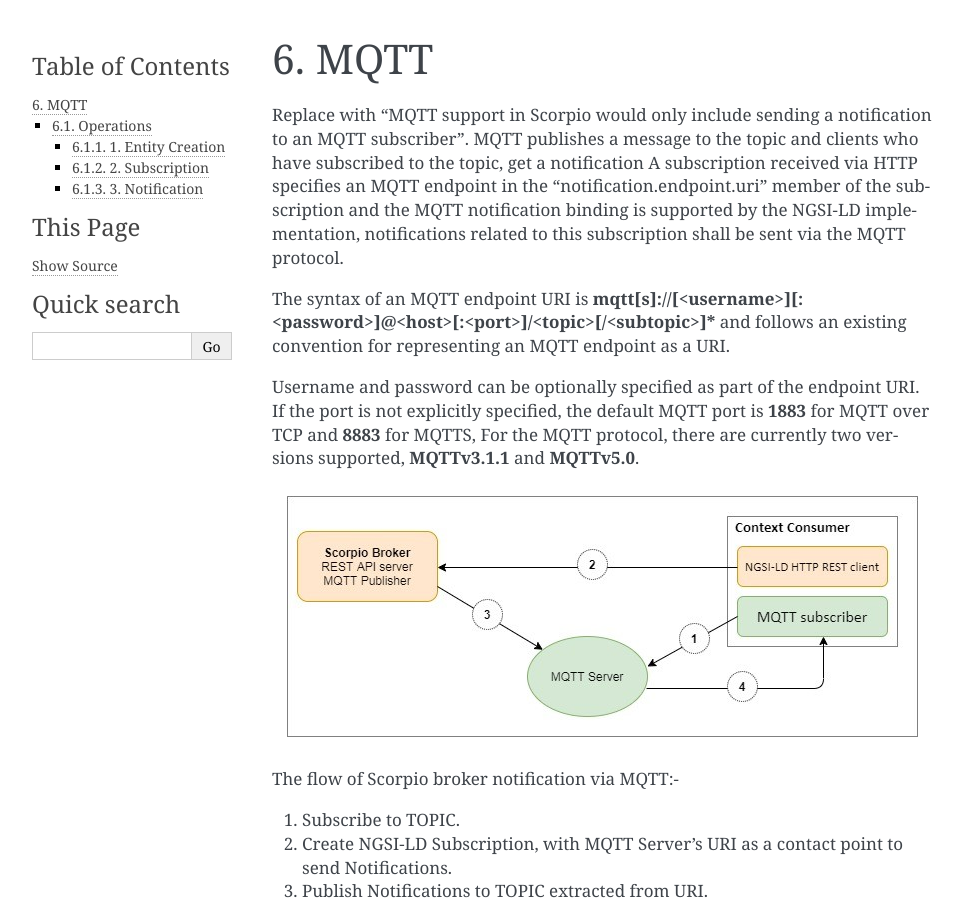
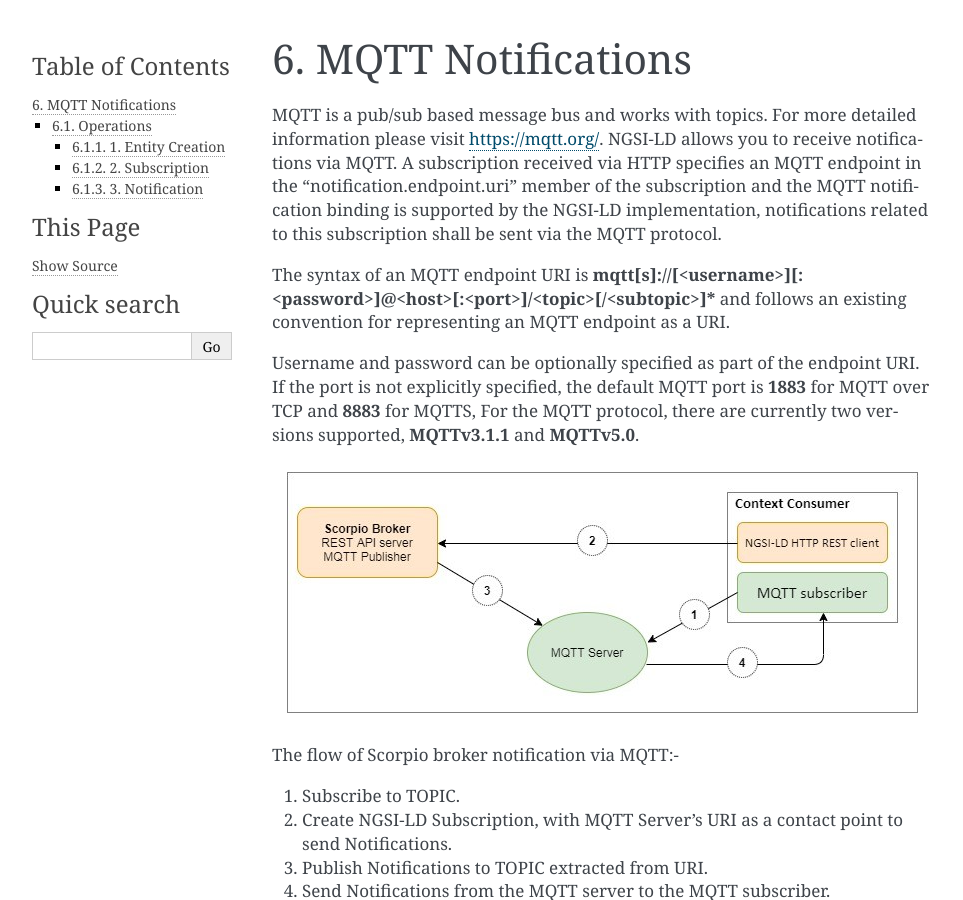
Before and after one commit to ScorpioBroker/ScorpioBroker, a Sphinx documentation site: the page built from docs/en/source/mqtt.rst, in a window 1280 px wide and 900 px high. Shown: the whole window, without its empty margins (148-1111 px from the left). Built offline with Sphinx 7.4.7, drawn with Linux system fonts in a browser that asks for light colours.

Commit message:
fixed the intro setence

```diff
--- a/docs/en/source/mqtt.rst
+++ b/docs/en/source/mqtt.rst
@@ -1,8 +1,10 @@
-*********
-MQTT
-*********
+******************
+MQTT Notifications
+******************
 
-Replace with “MQTT support in Scorpio would only include sending a notification to an MQTT subscriber”. MQTT publishes a message to the topic and clients who have subscribed to the topic, get a notification A subscription received via HTTP specifies an MQTT endpoint in the "notification.endpoint.uri" member of the subscription and the MQTT notification binding is supported by the NGSI-LD implementation, notifications related to this subscription shall be sent via the MQTT protocol.
+MQTT is a pub/sub based message bus and works with topics. For more detailed information please visit https://mqtt.org/.
+NGSI-LD allows you to receive notifications via MQTT.
+A subscription received via HTTP specifies an MQTT endpoint in the "notification.endpoint.uri" member of the subscription and the MQTT notification binding is supported by the NGSI-LD implementation, notifications related to this subscription shall be sent via the MQTT protocol.
 
 The syntax of an MQTT endpoint URI is **mqtt[s]://[<username>][:<password>]@<host>[:<port>]/<topic>[/<subtopic>]*** and follows an existing convention for representing an MQTT endpoint as a URI.
 
```
